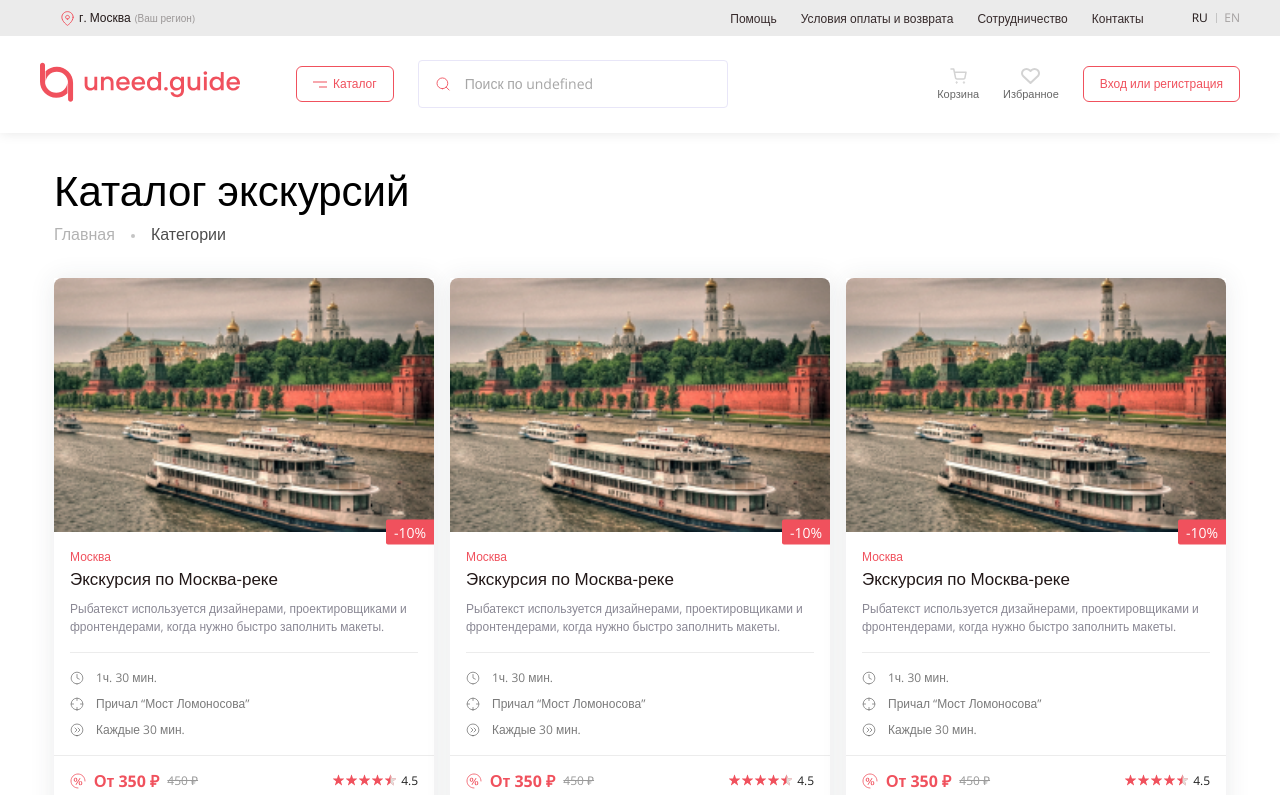
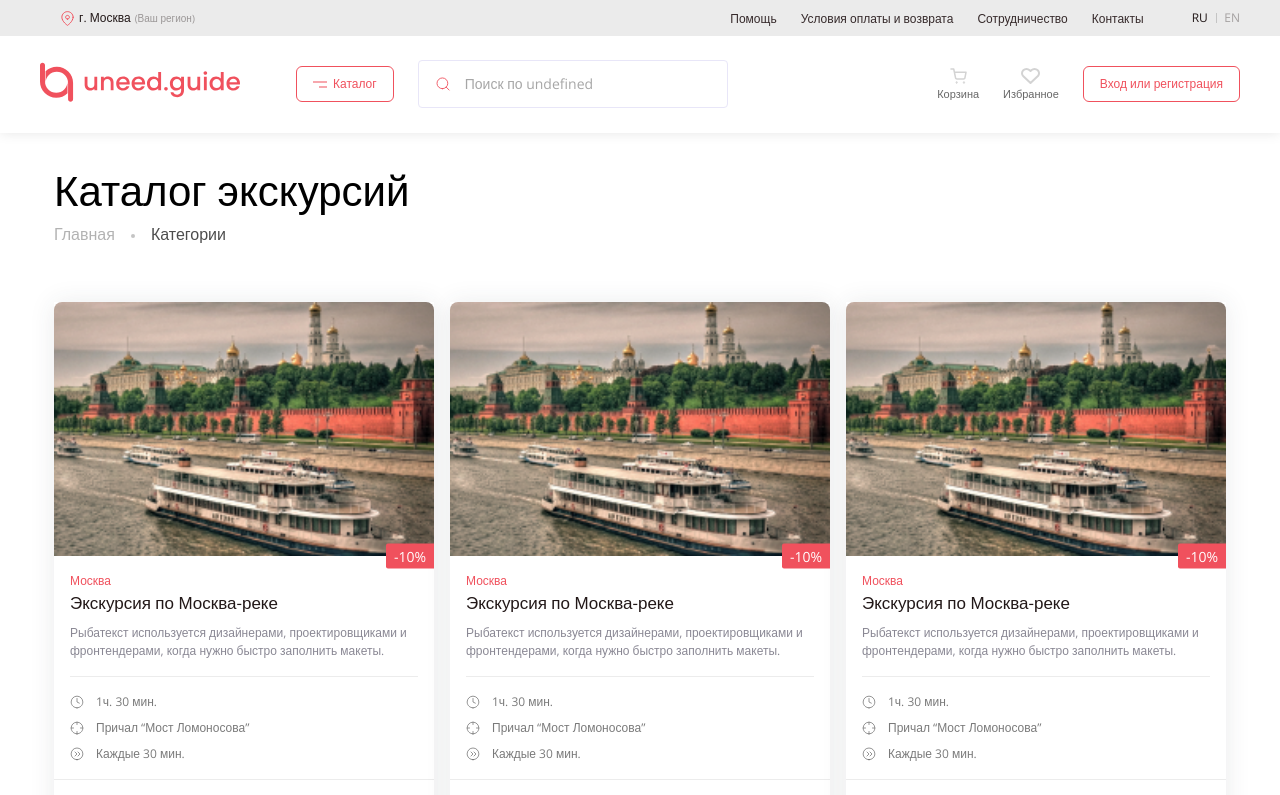
Before and after one commit to eleskin/uneed-guide-react-frontend, a Next.js app: page /categories/catalog in a window 1280 px wide. Shown: the top 795 px of the page. Built offline with nearby package versions, Linux system fonts and the light colour scheme; no server answers.

Commit message:
fix: Changed styles

```diff
--- a/styles/Catalog.module.scss
+++ b/styles/Catalog.module.scss
@@ -7,14 +7,14 @@
 	padding-bottom: rem(48px);
 
 	.Catalog__header {
-		padding: rem(20px) 0 rem(8px) 0;
-		border-bottom: 1px solid #c4c4c4;
+		padding: rem(20px) 0 0 0;
 	}
 
 	.Catalog__list {
 		display: grid;
 		grid-template-columns: 1fr;
 		grid-gap: rem(16px);
+		padding-top: rem(24px);
 
 		& > div {
 			background-color: #ffffff;
```
